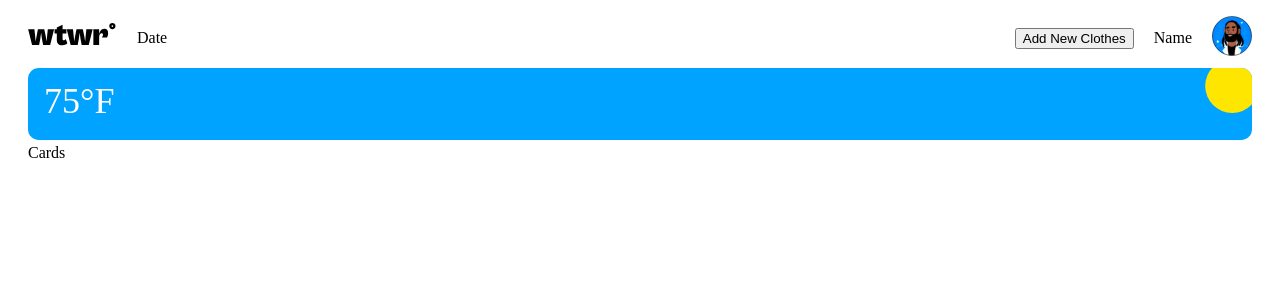
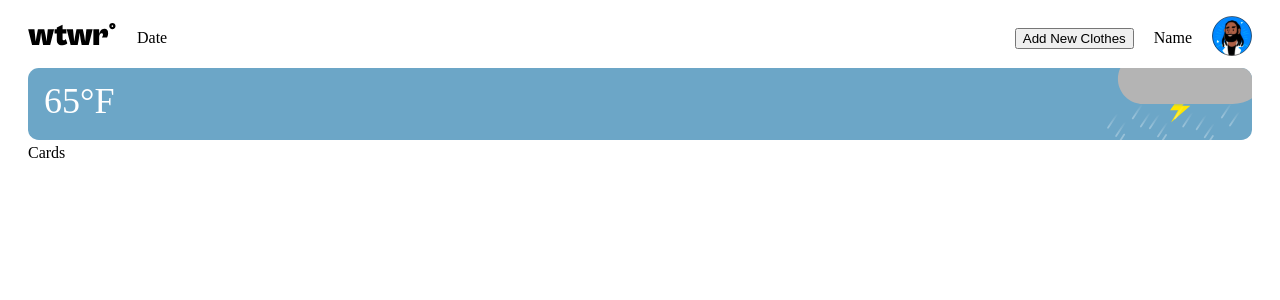
Before and after one commit to dani9401/se_project_react, a React (Create React App) app: page / in a window 1280 px wide. Shown: the top 300 px of the page. Built offline with nearby package versions, Linux system fonts and the light colour scheme.

Commit message:
WeatherCard basics and starting code

```diff
--- a/src/App.js
+++ b/src/App.js
@@ -1,14 +1,12 @@
 import Header from './Header/Header.js'
+import WeatherCard from './WeatherCard/WeatherCard.js';
 
 function App() {
     return (
         <div>
             <Header/>
             <main className="main">
-                <section id='weather' className="weather">
-                    <div className="weather__info">75°F</div>
-                    <img className="weather__image" src='./images/Day/Day - Sunny.svg' alt='weather image'></img>
-                </section>
+                <WeatherCard day ={true} type='storm'/>
                 <section id='card'>Cards</section>
             </main>
         </div>
--- a/src/Header/Header.js
+++ b/src/Header/Header.js
@@ -2,7 +2,7 @@ import './Header.css'
 
 
 const Header = () => {
-    console.log("Header");
+    //console.log("Header");
 
     return (
         <header className='header'>
--- /dev/null
+++ b/src/WeatherCard/WeatherCard.js
@@ -0,0 +1,37 @@
+const weatherOptions = [
+    {url: "./images/Day/Day - Sunny.svg", day: true, type: "sunny"},
+    {url: "./images/Day/Day - Cloudy.svg", day: true, type: "cloudy"},
+    {url: "./images/Day/Day - Fog.svg", day: true, type: "fog"},
+    {url: "./images/Day/Day - Rain.svg", day: true, type: "rain"},
+    {url: "./images/Day/Day - Snow.svg", day: true, type: "snow"},
+    {url: "./images/Day/Day - Storm.svg", day: true, type: "storm"},
+    {url: "./images/Night/Night - Clear.svg", day: false, type: "clear"},
+    {url: "./images/Night/Night - Cloudy.svg", day: false, type: "cloudy"},
+    {url: "./images/Night/Night - Fog.svg", day: false, type: "fog"},
+    {url: "./images/Night/Night - Rain.svg", day: false, type: "rain"},
+    {url: "./images/Night/Night - Snow.svg", day: false, type: "snow"},
+    {url: "./images/Night/Night - Storm.svg", day: false, type: "storm"}
+]
+
+const WeatherCard = ({day, type}) => {
+    //console.log("WeatherCard");
+
+const imageSource = weatherOptions.filter((i) => {
+    //console.log(i);
+    return i.day === day && i.type === type
+})
+
+//console.log(imageSource)
+//console.log(imageSource[0].url)
+
+const imageSourceURL = imageSource[0].url || "" //empty string at end for defensive coding
+
+    return (
+        <section id='weather' className="weather">
+                    <div className="weather__info">65°F</div>
+                    <img className="weather__image" src={imageSourceURL} alt='weather image'></img>
+                </section>
+    )
+}
+
+export default WeatherCard;
```
